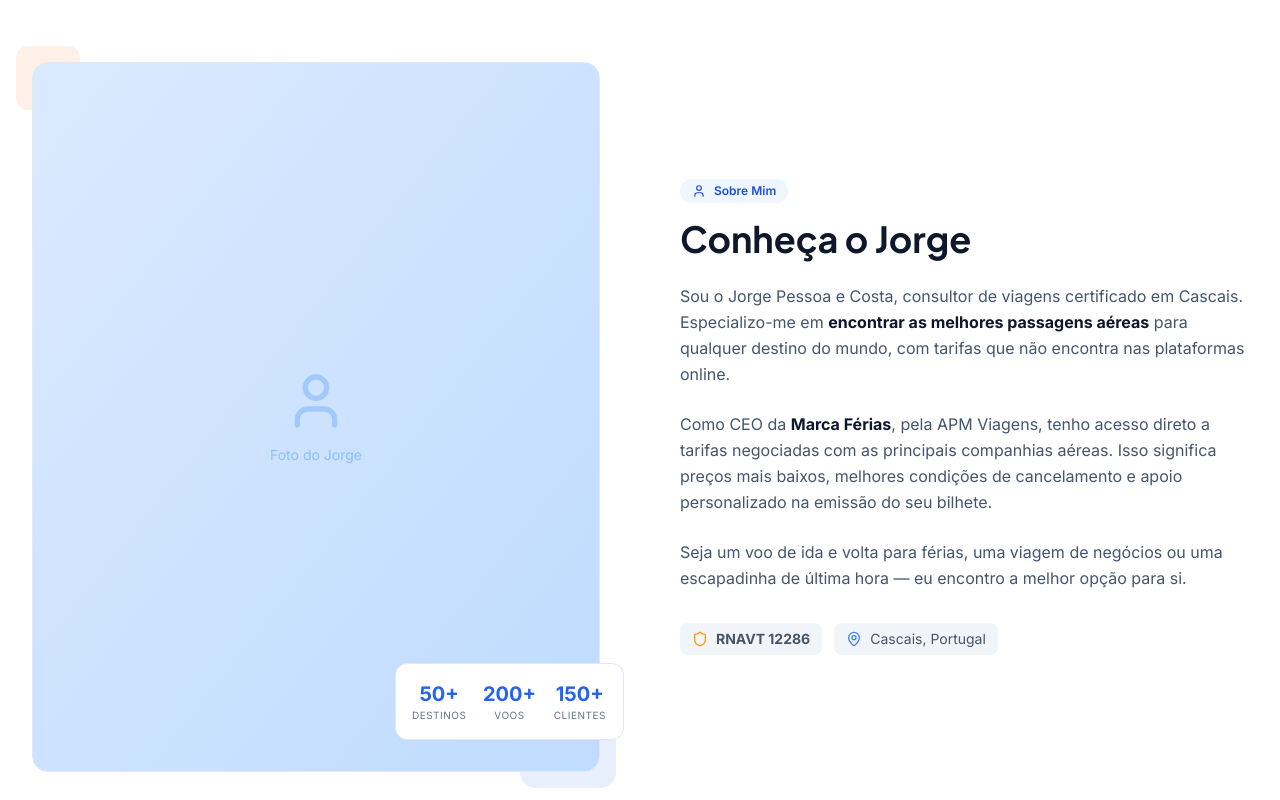
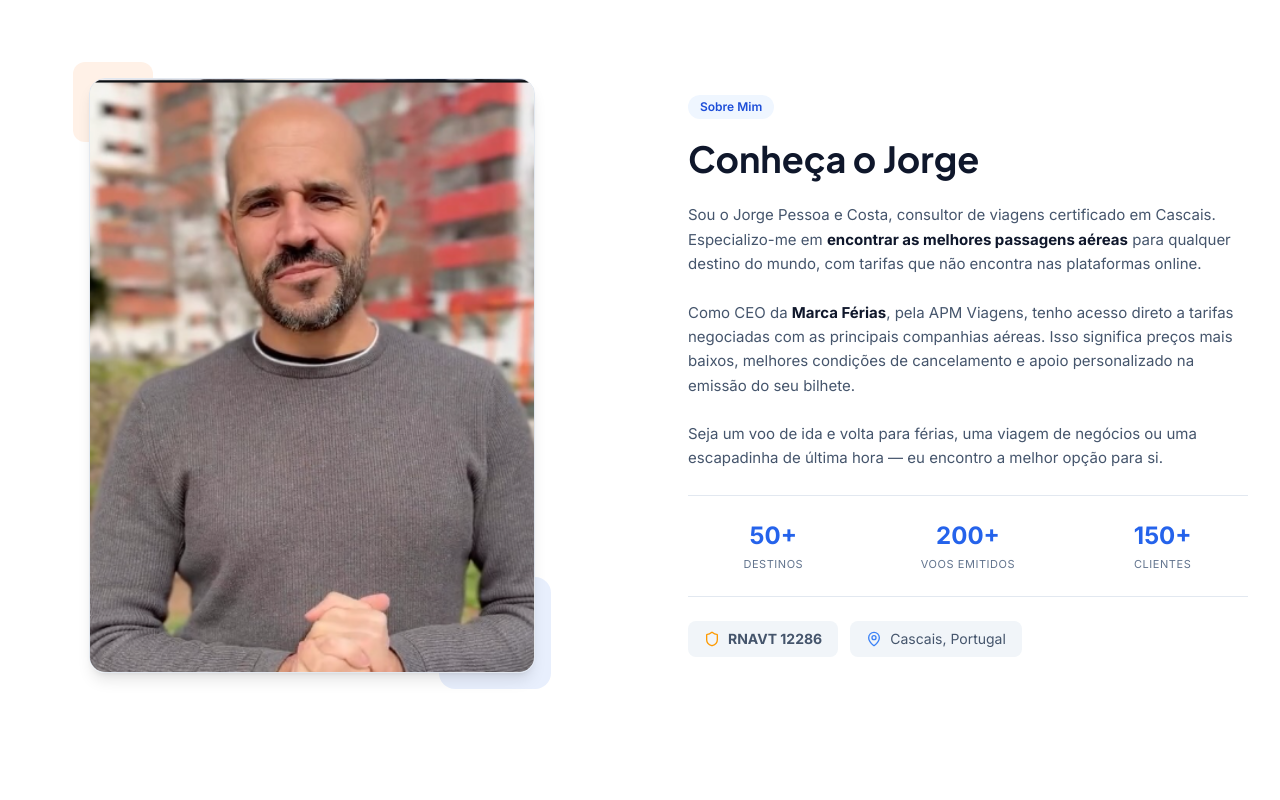
Before and after one commit to leo-schlanger/jorgecostatravel, a React (Vite) app: page / in a window 1280 px wide. Shown: the part 920-1720 px from the top of the page. Built offline with nearby package versions, Linux system fonts and the light colour scheme.

Commit message:
fix: layout spacing, foto do Jorge, separação visual entre secções

```diff
--- a/src/components/About.tsx
+++ b/src/components/About.tsx
@@ -1,12 +1,12 @@
-import { User, Shield, MapPin } from "lucide-react"
+import { Shield, MapPin } from "lucide-react"
 import { useReveal, useCountUp } from "../lib/hooks"
 
 function Stat({ target, label }: { target: number; label: string }) {
   const { ref, value } = useCountUp(target)
   return (
-    <div ref={ref}>
-      <div className="text-xl font-bold text-brand-600">{value}+</div>
-      <div className="text-[10px] uppercase tracking-wider text-slate-500">{label}</div>
+    <div ref={ref} className="text-center">
+      <div className="text-2xl font-bold text-brand-600">{value}+</div>
+      <div className="text-[11px] uppercase tracking-wider text-slate-500 mt-1">{label}</div>
     </div>
   )
 }
@@ -15,54 +15,52 @@ export default function About() {
   const ref = useReveal()
 
   return (
-    <section id="sobre" className="py-20 lg:py-28 bg-white">
+    <section id="sobre" className="py-24 lg:py-32 bg-white">
       <div className="max-w-7xl mx-auto px-4 sm:px-6 lg:px-8">
-        <div ref={ref} className="reveal-el grid lg:grid-cols-2 gap-12 lg:gap-20 items-center">
-          <div className="relative">
-            <div className="aspect-[4/5] rounded-2xl overflow-hidden bg-gradient-to-br from-brand-100 to-brand-200 border border-slate-200">
-              {/* SUBSTITUIR: Colocar foto real do Jorge aqui
-                  <img src="/jorge.jpg" alt="Jorge Pessoa e Costa" className="w-full h-full object-cover" /> */}
-              <div className="w-full h-full flex flex-col items-center justify-center text-brand-400 gap-3">
-                <User className="w-16 h-16 opacity-40" />
-                <span className="text-sm text-brand-400/60">Foto do Jorge</span>
-              </div>
+        <div ref={ref} className="reveal-el grid lg:grid-cols-2 gap-16 lg:gap-24 items-center">
+          {/* Photo */}
+          <div className="relative max-w-md mx-auto lg:max-w-none">
+            <div className="aspect-[3/4] rounded-2xl overflow-hidden border border-slate-200 shadow-lg">
+              <img src="/jorge.png" alt="Jorge Pessoa e Costa" className="w-full h-full object-cover object-top" />
             </div>
-            <div className="absolute -bottom-4 -right-4 w-24 h-24 bg-brand-600/10 rounded-2xl -z-10" />
-            <div className="absolute -top-4 -left-4 w-16 h-16 bg-accent-500/10 rounded-xl -z-10" />
-
-            <div className="absolute -right-6 bottom-8 card p-4 shadow-lg">
-              <div className="grid grid-cols-3 gap-4 text-center">
-                <Stat target={50} label="Destinos" />
-                <Stat target={200} label="Voos" />
-                <Stat target={150} label="Clientes" />
-              </div>
-            </div>
+            {/* Decorative accents */}
+            <div className="absolute -bottom-4 -right-4 w-28 h-28 bg-brand-600/10 rounded-2xl -z-10" />
+            <div className="absolute -top-4 -left-4 w-20 h-20 bg-accent-500/10 rounded-xl -z-10" />
           </div>
 
+          {/* Content */}
           <div className="space-y-6">
             <div>
-              <div className="inline-flex items-center gap-2 px-3 py-1 bg-brand-50 text-brand-700 text-xs font-semibold rounded-full mb-4">
-                <User className="w-3.5 h-3.5" /> Sobre Mim
+              <div className="inline-flex items-center gap-2 px-3 py-1 bg-brand-50 text-brand-700 text-xs font-semibold rounded-full mb-5">
+                Sobre Mim
               </div>
-              <h2 className="font-display text-3xl lg:text-4xl font-bold text-slate-900 mb-4">Conheça o Jorge</h2>
+              <h2 className="font-display text-3xl lg:text-4xl font-bold text-slate-900 mb-5">Conheça o Jorge</h2>
             </div>
 
-            <p className="text-slate-600 leading-relaxed">
+            <p className="text-slate-600 leading-relaxed text-[15px]">
               Sou o Jorge Pessoa e Costa, consultor de viagens certificado em Cascais.
               Especializo-me em <strong className="text-slate-900">encontrar as melhores passagens aéreas</strong> para qualquer destino do mundo, com tarifas que não encontra nas plataformas online.
             </p>
-            <p className="text-slate-600 leading-relaxed">
+            <p className="text-slate-600 leading-relaxed text-[15px]">
               Como CEO da <strong className="text-slate-900">Marca Férias</strong>, pela APM Viagens, tenho acesso direto a tarifas negociadas com as principais companhias aéreas. Isso significa preços mais baixos, melhores condições de cancelamento e apoio personalizado na emissão do seu bilhete.
             </p>
-            <p className="text-slate-600 leading-relaxed">
+            <p className="text-slate-600 leading-relaxed text-[15px]">
               Seja um voo de ida e volta para férias, uma viagem de negócios ou uma escapadinha de última hora — eu encontro a melhor opção para si.
             </p>
 
-            <div className="flex flex-wrap items-center gap-3 pt-2">
-              <div className="inline-flex items-center gap-2 px-3 py-1.5 bg-slate-100 rounded-lg text-sm text-slate-600">
+            {/* Stats */}
+            <div className="grid grid-cols-3 gap-6 py-6 border-y border-slate-200">
+              <Stat target={50} label="Destinos" />
+              <Stat target={200} label="Voos Emitidos" />
+              <Stat target={150} label="Clientes" />
+            </div>
+
+            {/* Badges */}
+            <div className="flex flex-wrap items-center gap-3">
+              <div className="inline-flex items-center gap-2 px-4 py-2 bg-slate-100 rounded-lg text-sm text-slate-600">
                 <Shield className="w-4 h-4 text-amber-500" /> <strong>RNAVT 12286</strong>
               </div>
-              <div className="inline-flex items-center gap-2 px-3 py-1.5 bg-slate-100 rounded-lg text-sm text-slate-600">
+              <div className="inline-flex items-center gap-2 px-4 py-2 bg-slate-100 rounded-lg text-sm text-slate-600">
                 <MapPin className="w-4 h-4 text-brand-500" /> Cascais, Portugal
               </div>
             </div>
--- a/src/components/Advantages.tsx
+++ b/src/components/Advantages.tsx
@@ -4,7 +4,7 @@ import { useReveal } from "../lib/hooks"
 export default function Advantages() {
   const ref = useReveal()
   return (
-    <section id="vantagens" className="py-20 lg:py-28 bg-slate-50">
+    <section id="vantagens" className="py-24 lg:py-32 bg-slate-50">
       <div className="max-w-7xl mx-auto px-4 sm:px-6 lg:px-8">
         <div ref={ref} className="reveal-el text-center max-w-2xl mx-auto mb-14">
           <div className="inline-flex items-center gap-2 px-3 py-1 bg-brand-50 text-brand-700 text-xs font-semibold rounded-full mb-4">Porquê Escolher-me</div>
--- a/src/components/Contact.tsx
+++ b/src/components/Contact.tsx
@@ -7,7 +7,7 @@ export default function Contact() {
   const formRef = useReveal()
 
   return (
-    <section id="contacto" className="py-20 lg:py-28 bg-slate-50">
+    <section id="contacto" className="py-24 lg:py-32 bg-white">
       <div className="max-w-7xl mx-auto px-4 sm:px-6 lg:px-8">
         <div className="grid lg:grid-cols-2 gap-12 lg:gap-20">
           <div ref={infoRef} className="reveal-el space-y-8">
--- a/src/components/Destinations.tsx
+++ b/src/components/Destinations.tsx
@@ -16,7 +16,7 @@ const destinations = [
 export default function Destinations() {
   const ref = useReveal()
   return (
-    <section id="destinos" className="py-20 lg:py-28 bg-white">
+    <section id="destinos" className="py-24 lg:py-32 bg-white">
       <div className="max-w-7xl mx-auto px-4 sm:px-6 lg:px-8">
         <div ref={ref} className="reveal-el text-center max-w-2xl mx-auto mb-14">
           <div className="inline-flex items-center gap-2 px-3 py-1 bg-brand-50 text-brand-700 text-xs font-semibold rounded-full mb-4">Destinos Populares</div>
@@ -24,7 +24,7 @@ export default function Destinations() {
           <p className="text-slate-500 text-lg">Voos directos e com escala para os destinos mais procurados. Clique para pedir cotação.</p>
         </div>
 
-        <div className="grid grid-cols-2 md:grid-cols-3 lg:grid-cols-4 gap-4">
+        <div className="grid grid-cols-2 md:grid-cols-3 lg:grid-cols-4 gap-3 sm:gap-5">
           {destinations.map((d) => (
             <DestCard key={d.name} {...d} />
           ))}
--- a/src/components/FAQ.tsx
+++ b/src/components/FAQ.tsx
@@ -21,7 +21,7 @@ export default function FAQ() {
   }
 
   return (
-    <section className="py-20 lg:py-28 bg-white">
+    <section className="py-24 lg:py-32 bg-slate-50">
       <div className="max-w-3xl mx-auto px-4 sm:px-6 lg:px-8">
         <div ref={headerRef} className="reveal-el text-center mb-14">
           <div className="inline-flex items-center gap-2 px-3 py-1 bg-brand-50 text-brand-700 text-xs font-semibold rounded-full mb-4">FAQ</div>
--- a/src/components/HowItWorks.tsx
+++ b/src/components/HowItWorks.tsx
@@ -9,7 +9,7 @@ const steps = [
 export default function HowItWorks() {
   const headerRef = useReveal()
   return (
-    <section className="py-20 lg:py-28 bg-slate-50">
+    <section className="py-24 lg:py-32 bg-white border-t border-b border-slate-200">
       <div className="max-w-7xl mx-auto px-4 sm:px-6 lg:px-8">
         <div ref={headerRef} className="reveal-el text-center max-w-2xl mx-auto mb-14">
           <div className="inline-flex items-center gap-2 px-3 py-1 bg-brand-50 text-brand-700 text-xs font-semibold rounded-full mb-4">3 Passos Simples</div>
--- a/src/components/Testimonials.tsx
+++ b/src/components/Testimonials.tsx
@@ -19,7 +19,7 @@ const testimonials = [
 export default function Testimonials() {
   const headerRef = useReveal()
   return (
-    <section id="testemunhos" className="py-20 lg:py-28 bg-brand-950">
+    <section id="testemunhos" className="py-24 lg:py-32 bg-brand-950">
       <div className="max-w-7xl mx-auto px-4 sm:px-6 lg:px-8">
         <div ref={headerRef} className="reveal-el text-center max-w-2xl mx-auto mb-14">
           <div className="inline-flex items-center gap-2 px-3 py-1 bg-white/10 text-brand-300 text-xs font-semibold rounded-full mb-4">Testemunhos</div>
--- a/src/index.css
+++ b/src/index.css
@@ -97,6 +97,9 @@ body { margin: 0; }
 .dest-card:hover img { transform: scale(1.06); }
 
 @media (min-width: 768px) {
-  .bento-grid { display: grid; grid-template-columns: repeat(3,1fr); gap: 1rem; }
+  .bento-grid { display: grid; grid-template-columns: repeat(3,1fr); gap: 1.25rem; }
   .bento-grid .bento-wide { grid-column: span 2; }
 }
+@media (max-width: 767px) {
+  .bento-grid { display: flex; flex-direction: column; gap: 1rem; }
+}
```
Also changed, not shown: src/App.tsx (+11 -0 lines), public/jorge.png (added), 1 other file (tests, documents, lock files or other folders).
